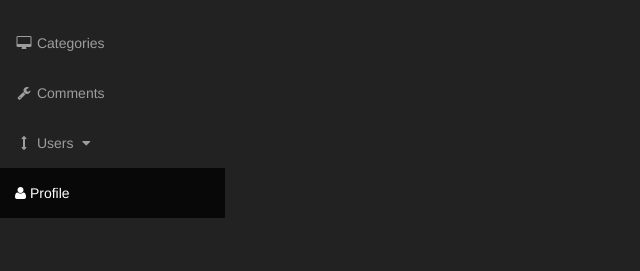
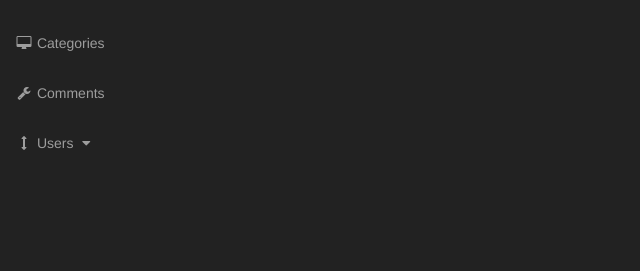
Before and after one commit to JayaniNaw/CMS, a PHP site: page /admin/index.php in a window 1280 px wide. Shown: the part 183-454 px from the top of the page, without its empty margins (0-640 px from the left). Run offline with PHP 8.4, Linux system fonts and the light colour scheme; some libraries are stand-ins or nearby versions.

Commit message:
commit Admin nav changes

```diff
--- a/admin/admin_includes/nav.php
+++ b/admin/admin_includes/nav.php
@@ -70,9 +70,7 @@
 
                         </ul>
                     </li>
-                    <li class="active">
-                        <a href="profile.php"><i class="fa fa-user"></i> Profile</a>
-                    </li>
+
 
                 </ul>
             </div>
```
